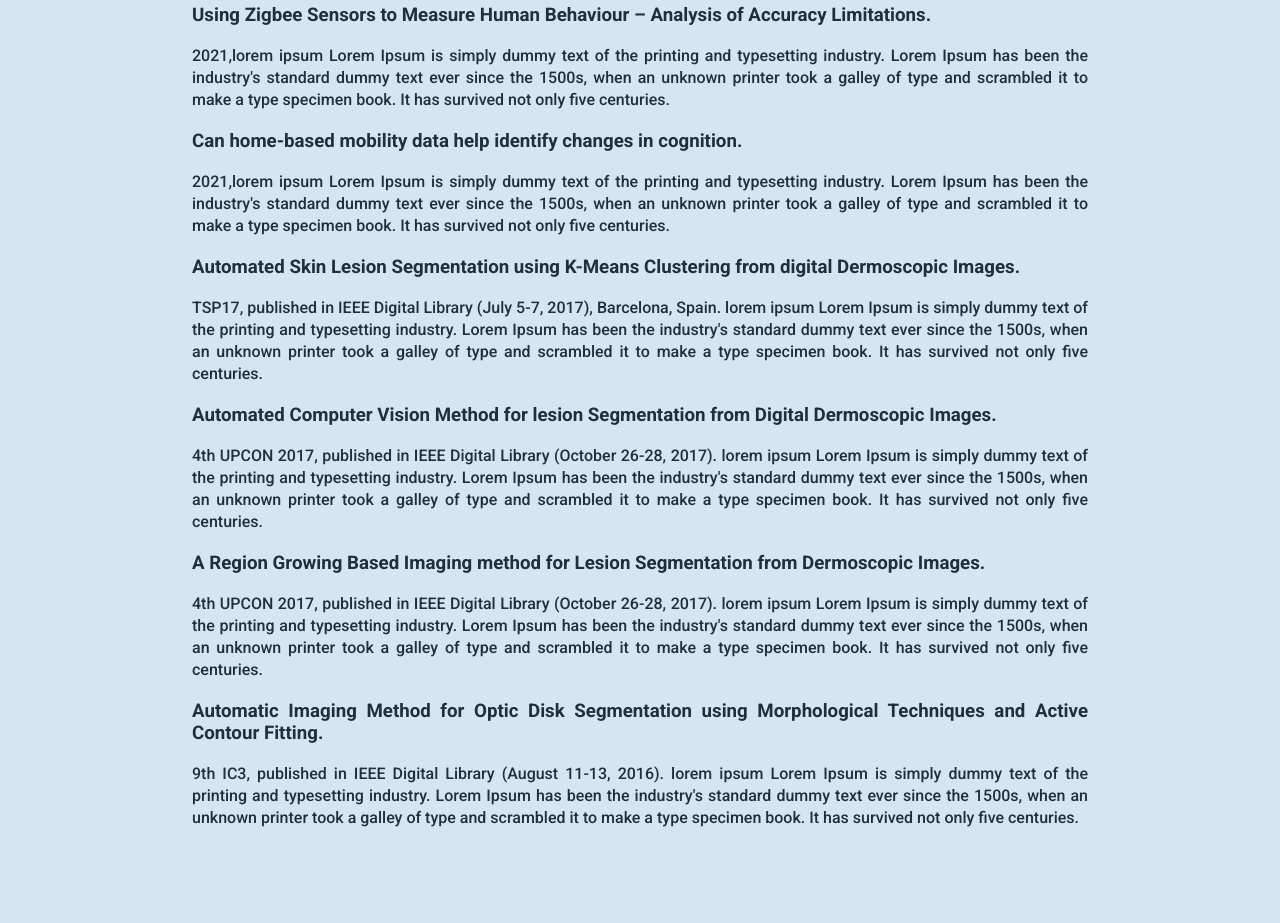
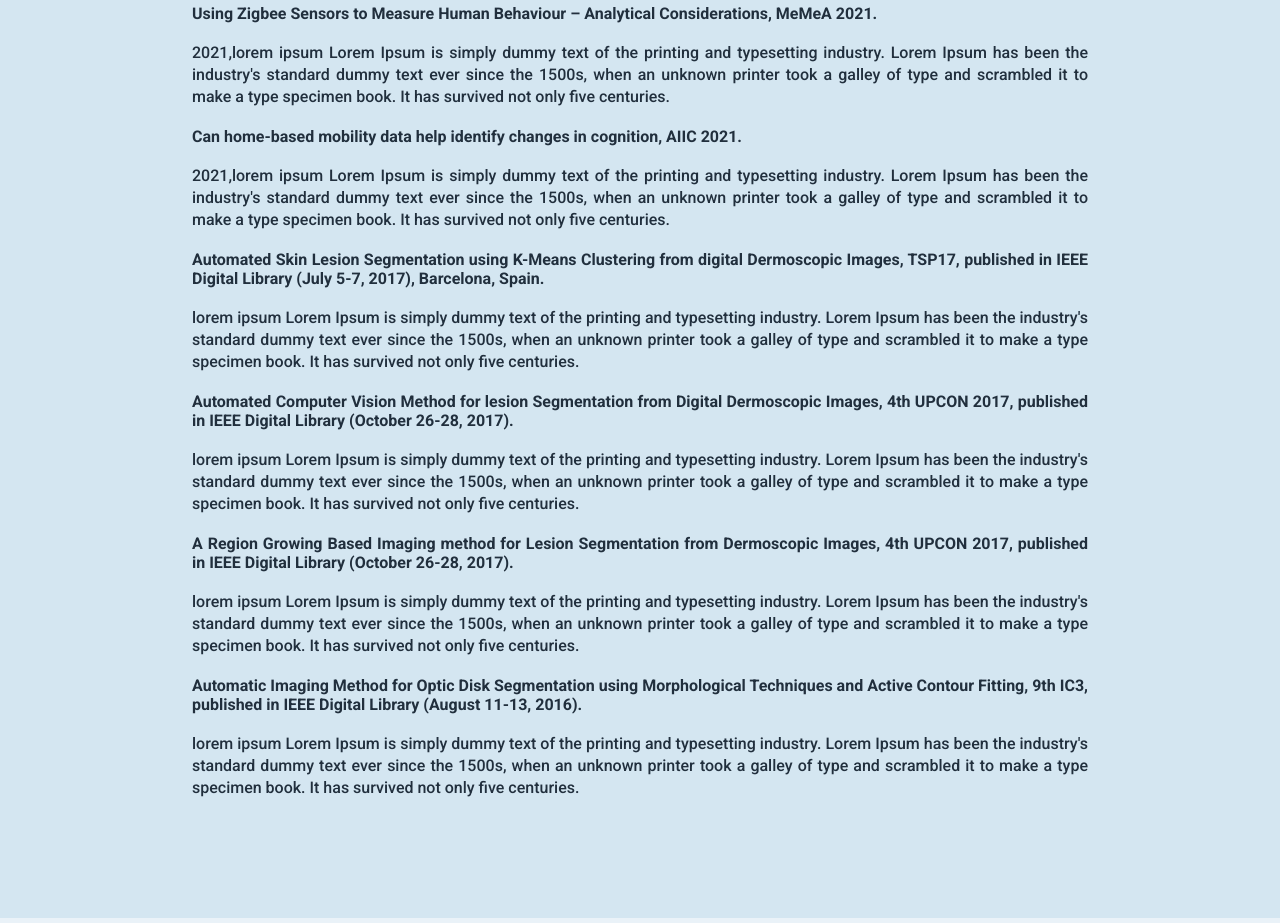
Before and after one commit to AshiAgarwalaa/AshiAgarwalaa.github.io, a plain HTML site: page index.html in a window 1280 px wide. Shown: the part 1874-2797 px from the top of the page. Drawn offline with Linux system fonts and the light colour scheme.

Commit message:
Some look changes
changed h3 to h4 in publications
changed background image

```diff
--- a/Static/Style/style.css
+++ b/Static/Style/style.css
@@ -100,7 +100,7 @@ different background color for the even content div elements. */
 }
 
 #home{
-	background-image:url('../Images/OIP.jpg');
+	background-image:url('../Images/OIP3.jpg');
 	background-position:left;
 	min-height:590px;
 	overflow: auto;
@@ -192,12 +192,10 @@ font-variant: small-caps;
 	height: 200px;
 	margin: 25px 0;
 	padding: 10px 2%;
-	background: #A3E4D7;
-	border-color: #17A589;
 	box-sizing: border-box;
-	border-style: none none none solid;
-	border-width: 5px;
+	border-style: outset;
 	overflow: auto;
+	animation: pulse 5s infinite;
 }
 
 #sidebar img{
--- a/index.html
+++ b/index.html
@@ -63,12 +63,12 @@
 		<div class="content" id="publications">
 			<h1>My Publications.</h1><br>
 			<ul>
-				<li><h3>Using Zigbee Sensors to Measure Human Behaviour – Analysis of Accuracy Limitations.</h3><br><p>2021,lorem ipsum Lorem Ipsum is simply dummy text of the printing and typesetting industry. Lorem Ipsum has been the industry's standard dummy text ever since the 1500s, when an unknown printer took a galley of type and scrambled it to make a type specimen book. It has survived not only five centuries.</p></li><br>
-				<li><h3>Can home-based mobility data help identify changes in cognition.</h3><br><p>2021,lorem ipsum Lorem Ipsum is simply dummy text of the printing and typesetting industry. Lorem Ipsum has been the industry's standard dummy text ever since the 1500s, when an unknown printer took a galley of type and scrambled it to make a type specimen book. It has survived not only five centuries.</p></li><br>
-				<li><h3><a href="https://ieeexplore.ieee.org/document/8076087" target="blank">Automated Skin Lesion Segmentation using K-Means Clustering from digital Dermoscopic Images.</a></h3><br><p>TSP17, published in IEEE Digital Library (July 5-7, 2017), Barcelona, Spain. lorem ipsum Lorem Ipsum is simply dummy text of the printing and typesetting industry. Lorem Ipsum has been the industry's standard dummy text ever since the 1500s, when an unknown printer took a galley of type and scrambled it to make a type specimen book. It has survived not only five centuries.</p></li><br>
-				<li><h3><a href="https://ieeexplore.ieee.org/document/8251107" target="blank">Automated Computer Vision Method for lesion Segmentation from Digital Dermoscopic Images.</a></h3><br><p>4th UPCON 2017, published in IEEE Digital Library (October 26-28, 2017). lorem ipsum Lorem Ipsum is simply dummy text of the printing and typesetting industry. Lorem Ipsum has been the industry's standard dummy text ever since the 1500s, when an unknown printer took a galley of type and scrambled it to make a type specimen book. It has survived not only five centuries.</p></li><br>
-				<li><h3><a href="https://ieeexplore.ieee.org/document/8251123" target="blank">A Region Growing Based Imaging method for Lesion Segmentation from Dermoscopic Images.</a></h3><br><p>4th UPCON 2017, published in IEEE Digital Library (October 26-28, 2017). lorem ipsum Lorem Ipsum is simply dummy text of the printing and typesetting industry. Lorem Ipsum has been the industry's standard dummy text ever since the 1500s, when an unknown printer took a galley of type and scrambled it to make a type specimen book. It has survived not only five centuries.</p></li><br>
-				<li><h3><a href="https://ieeexplore.ieee.org/document/7880227" target="blank">Automatic Imaging Method for Optic Disk Segmentation using Morphological Techniques and Active Contour Fitting.</a></h3><br><p>9th IC3, published in IEEE Digital Library (August 11-13, 2016). lorem ipsum Lorem Ipsum is simply dummy text of the printing and typesetting industry. Lorem Ipsum has been the industry's standard dummy text ever since the 1500s, when an unknown printer took a galley of type and scrambled it to make a type specimen book. It has survived not only five centuries.</p></li><br>
+				<li><h4>Using Zigbee Sensors to Measure Human Behaviour – Analytical Considerations, MeMeA 2021.</h4><br><p>2021,lorem ipsum Lorem Ipsum is simply dummy text of the printing and typesetting industry. Lorem Ipsum has been the industry's standard dummy text ever since the 1500s, when an unknown printer took a galley of type and scrambled it to make a type specimen book. It has survived not only five centuries.</p></li><br>
+				<li><h4>Can home-based mobility data help identify changes in cognition, AIIC 2021.</h4><br><p>2021,lorem ipsum Lorem Ipsum is simply dummy text of the printing and typesetting industry. Lorem Ipsum has been the industry's standard dummy text ever since the 1500s, when an unknown printer took a galley of type and scrambled it to make a type specimen book. It has survived not only five centuries.</p></li><br>
+				<li><h4><a href="https://ieeexplore.ieee.org/document/8076087" target="blank">Automated Skin Lesion Segmentation using K-Means Clustering from digital Dermoscopic Images, TSP17, published in IEEE Digital Library (July 5-7, 2017), Barcelona, Spain.</a></h4><br><p> lorem ipsum Lorem Ipsum is simply dummy text of the printing and typesetting industry. Lorem Ipsum has been the industry's standard dummy text ever since the 1500s, when an unknown printer took a galley of type and scrambled it to make a type specimen book. It has survived not only five centuries.</p></li><br>
+				<li><h4><a href="https://ieeexplore.ieee.org/document/8251107" target="blank">Automated Computer Vision Method for lesion Segmentation from Digital Dermoscopic Images, 4th UPCON 2017, published in IEEE Digital Library (October 26-28, 2017).</a></h4><br><p> lorem ipsum Lorem Ipsum is simply dummy text of the printing and typesetting industry. Lorem Ipsum has been the industry's standard dummy text ever since the 1500s, when an unknown printer took a galley of type and scrambled it to make a type specimen book. It has survived not only five centuries.</p></li><br>
+				<li><h4><a href="https://ieeexplore.ieee.org/document/8251123" target="blank">A Region Growing Based Imaging method for Lesion Segmentation from Dermoscopic Images, 4th UPCON 2017, published in IEEE Digital Library (October 26-28, 2017).</a></h4><br><p> lorem ipsum Lorem Ipsum is simply dummy text of the printing and typesetting industry. Lorem Ipsum has been the industry's standard dummy text ever since the 1500s, when an unknown printer took a galley of type and scrambled it to make a type specimen book. It has survived not only five centuries.</p></li><br>
+				<li><h4><a href="https://ieeexplore.ieee.org/document/7880227" target="blank">Automatic Imaging Method for Optic Disk Segmentation using Morphological Techniques and Active Contour Fitting, 9th IC3, published in IEEE Digital Library (August 11-13, 2016).</a></h4><br><p> lorem ipsum Lorem Ipsum is simply dummy text of the printing and typesetting industry. Lorem Ipsum has been the industry's standard dummy text ever since the 1500s, when an unknown printer took a galley of type and scrambled it to make a type specimen book. It has survived not only five centuries.</p></li><br>
 
 			</ul>
 		</div>
```
Also changed, not shown: Static/Images/OIP.jpg (deleted), Static/Images/OIP3.jpg (added).
